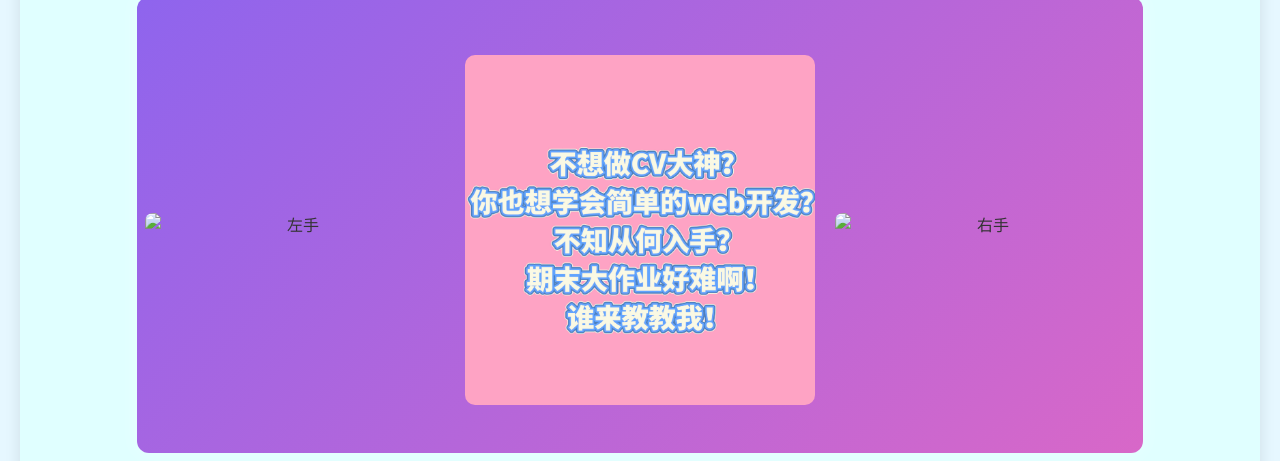
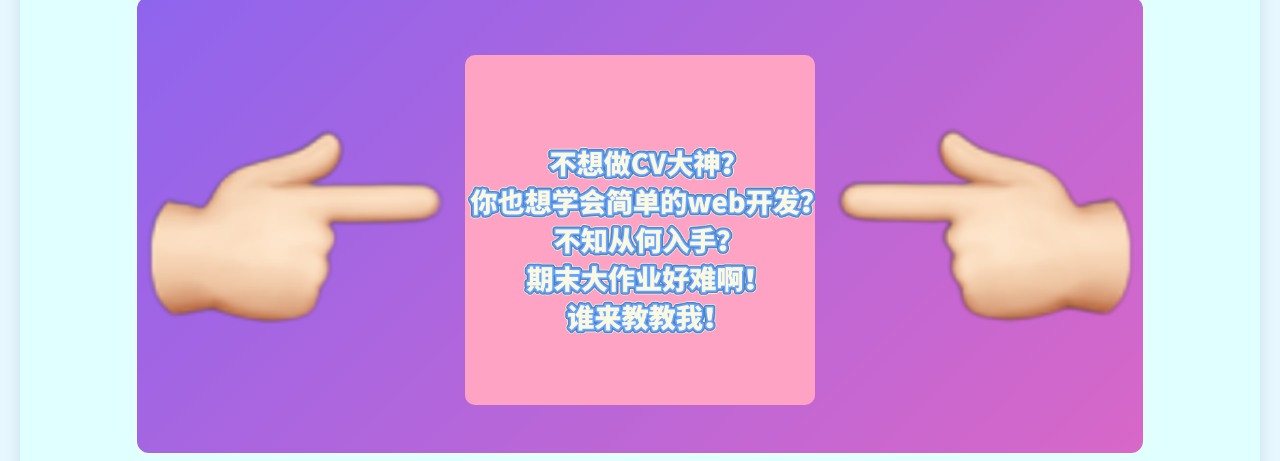
Before and after one commit to Quantum-dreaming/my-awesome-site, a plain HTML site: page index.html in a window 1280 px wide. Shown: the part 339-800 px from the top of the page. Drawn offline with Linux system fonts and the light colour scheme.

Commit message:
index.html

```diff
--- a/index.html
+++ b/index.html
@@ -26,14 +26,14 @@
 			<p>全程无废话，手把手带你做网页。从<span class="strike">菜鸟</span>(bushi)入门到精通，拿下期末大作业，只需学完四页！</p>
 			<div class="homepage-glow-frame">
 				<div class="homepage-image-row">
-					<img src="img/左手指.png" class="homepage-finger" alt="左手">
+					<img src="左手指.png" class="homepage-finger" alt="左手">
 
 					<div class="homepage-hover-image">
 						<img src="主页图片2.jpg" alt="疑问" class="normal">
 						<img src="主页图片1.jpg" alt="鼓励" class="hover">
 					</div>
 
-					<img src="img/右手指.png" class="homepage-finger" alt="右手">
+					<img src="右手指.png" class="homepage-finger" alt="右手">
 				</div>
 			</div>
 		</section>
```
